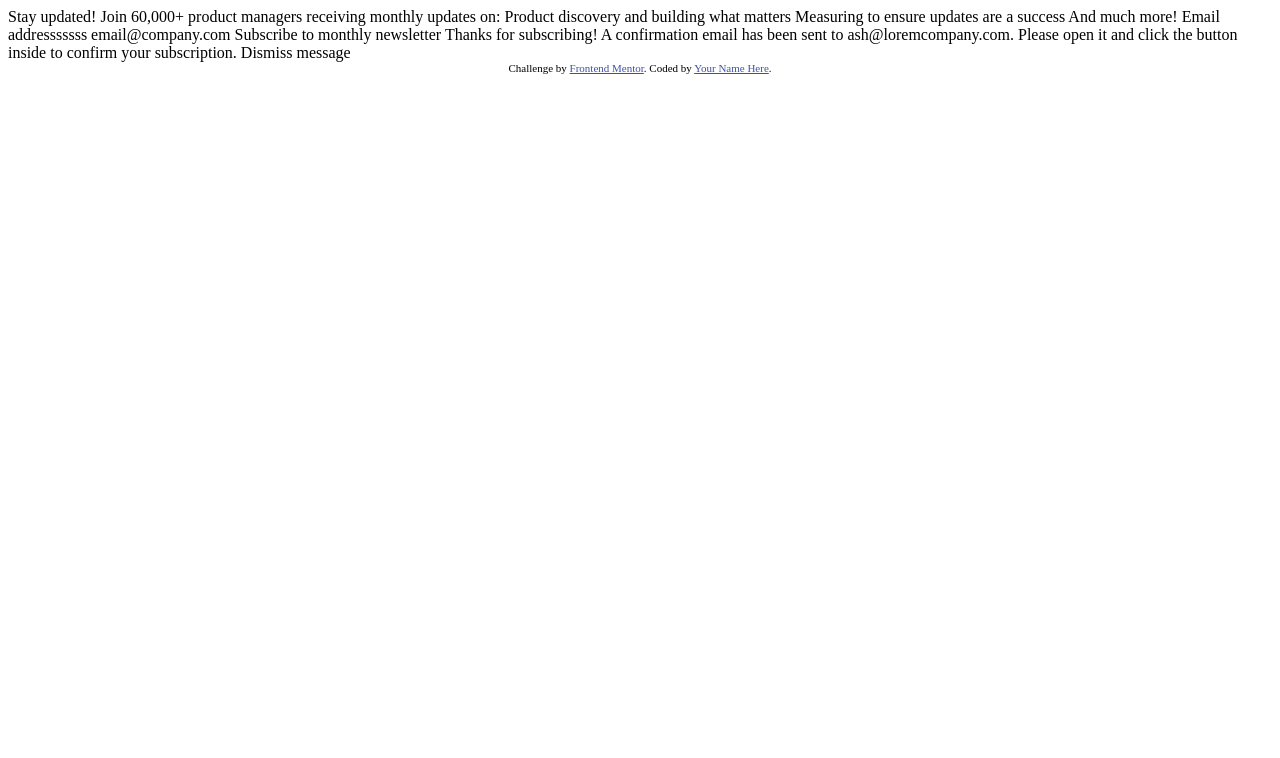
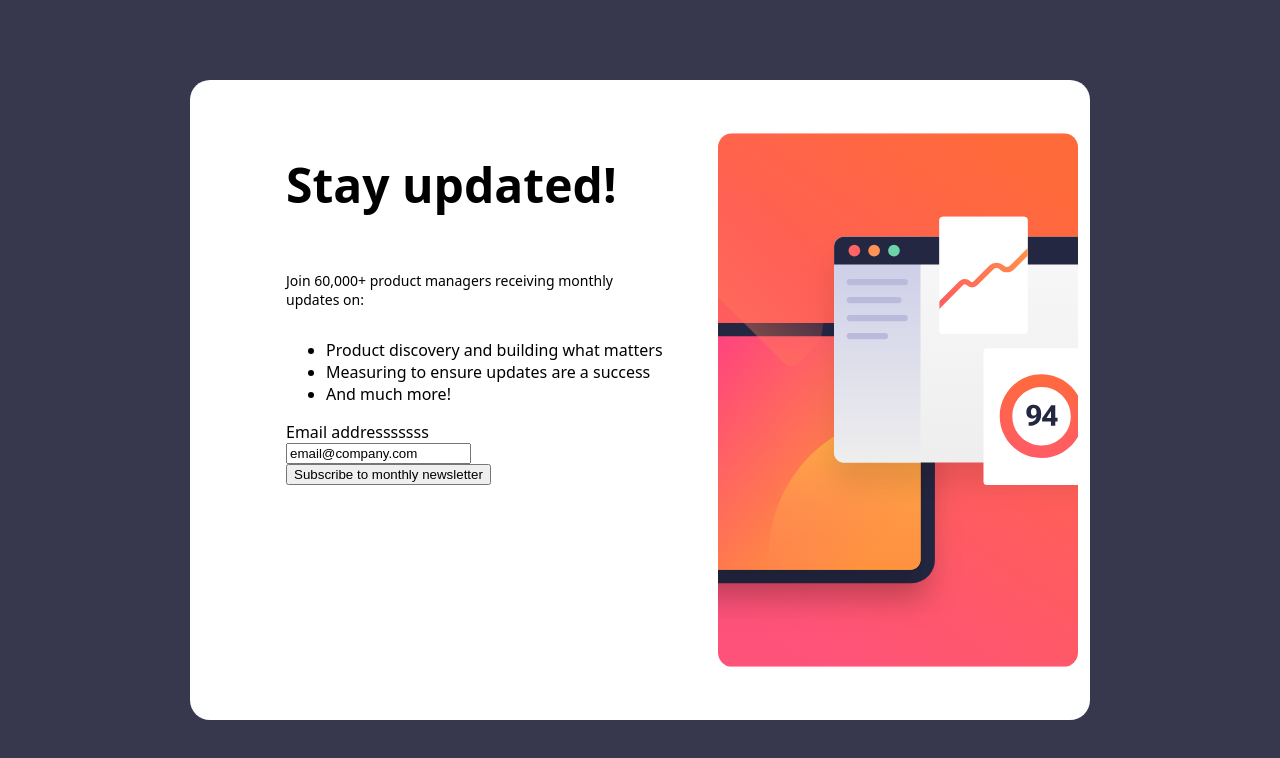
Before and after one commit to 21141MENDO/newsletter-sign-up, a plain HTML site: page index.html in a window 1280 px wide. Drawn offline with Linux system fonts and the light colour scheme.

Commit message:
formulario

```diff
--- a/index.html
+++ b/index.html
@@ -1,52 +1,113 @@
 <!DOCTYPE html>
 <html lang="en">
+
 <head>
-  <meta charset="UTF-8">
-  <meta name="viewport" content="width=device-width, initial-scale=1.0"> <!-- displays site properly based on user's device -->
+  <meta charset="UTF-8" />
+  <meta name="viewport" content="width=device-width, initial-scale=1.0" />
+  <!-- displays site properly based on user's device -->
 
-  <link rel="icon" type="image/png" sizes="32x32" href="./assets/images/favicon-32x32.png">
+  <link rel="icon" type="image/png" sizes="32x32" href="./assets/images/favicon-32x32.png" />
 
-  <title>Frontend Mentor | Newsletter sign-up form with success message</title>
+  <title>
+    Frontend Mentor | Newsletter sign-up form with success message
+  </title>
 
   <!-- Feel free to remove these styles or customise in your own stylesheet 👍 -->
   <style>
-    .attribution { font-size: 11px; text-align: center; }
-    .attribution a { color: hsl(228, 45%, 44%); }
+    .attribution {
+      font-size: 11px;
+      text-align: center;
+    }
+
+    .attribution a {
+      color: hsl(228, 45%, 44%);
+    }
+
+    body{
+      display: flex;
+      background-color: rgb(55, 56, 78);
+      font-family: system-ui, -apple-system, BlinkMacSystemFont, 'Segoe UI', Roboto, Oxygen, Ubuntu, Cantarell, 'Open Sans', 'Helvetica Neue', sans-serif;
+      justify-content: center;
+      margin-top: 5rem;
+    }
+
+    .container {
+      display: flex;
+      flex-direction: row;
+      background: rgb(255, 255, 255);
+      width: 900px;
+      height: 80vh;
+      border-radius: 20px;
+    }
+    .subtitle{
+      font-size: 3rem;
+      margin-top: 4.5rem;
+    }
+    img{
+      width: 100%;
+      height: 100%;
+    }
+    .izquierdo{
+      display: flex;
+      flex-direction: column;
+      width: 48%;
+      align-items: start;
+      text-align: justify;
+      padding-left: 6rem;
+
+    }
+    .derecho{
+      width: 40%;
+    }
+    p{
+      font-size: 14px;
+    }
+
   </style>
 </head>
+
 <body>
+  <!-- Sign-up form start -->
+  <div class="container">
+    <div class="izquierdo">
+      <h2 class="subtitle">Stay updated!</h2>
 
-  <!-- Sign-up form start -->
+      <p>Join 60,000+ product managers receiving monthly <br> updates on:</p>
 
-  Stay updated!
+      <ul >
+        <li>Product discovery and building what matters</li>
+        <li>Measuring to ensure updates are a success</li>
+        <li>And much more!</li>
+      </ul>
 
-  Join 60,000+ product managers receiving monthly updates on:
+      <label> Email addresssssss </label>
 
-  Product discovery and building what matters
-  Measuring to ensure updates are a success
-  And much more!
+      <input type="text" value="email@company.com" required />
 
-  Email addresssssss
-  email@company.com
+      <input type="submit" value="Subscribe to monthly newsletter" />
+    </div>
+   <div class="derecho">
+    <img src="/assets/images/illustration-sd.svg">
+   </div>
 
-  Subscribe to monthly newsletter
+  </div>
+
 
   <!-- Sign-up form end -->
 
   <!-- Success message start -->
 
-  Thanks for subscribing!
-
-  A confirmation email has been sent to ash@loremcompany.com.
-  Please open it and click the button inside to confirm your subscription.
-
-  Dismiss message
+  <!-- Thanks for subscribing! A confirmation email has been sent to
+  ash@loremcompany.com. Please open it and click the button inside to confirm
+  your subscription. Dismiss message -->
 
   <!-- Success message end -->
 
-  <div class="attribution">
-    Challenge by <a href="https://www.frontendmentor.io?ref=challenge" target="_blank">Frontend Mentor</a>.
-    Coded by <a href="#">Your Name Here</a>.
-  </div>
+  <!-- <div class="attribution">
+    Challenge by
+    <a href="https://www.frontendmentor.io?ref=challenge" target="_blank">Frontend Mentor</a>. Coded by <a href="#">Your
+      Name Here</a>.
+  </div> -->
 </body>
+
 </html>
```
Also changed, not shown: assets/images/illustration-sd.svg (renamed from assets/images/illustration-sign-up-desktop.svg), 1 other file.
